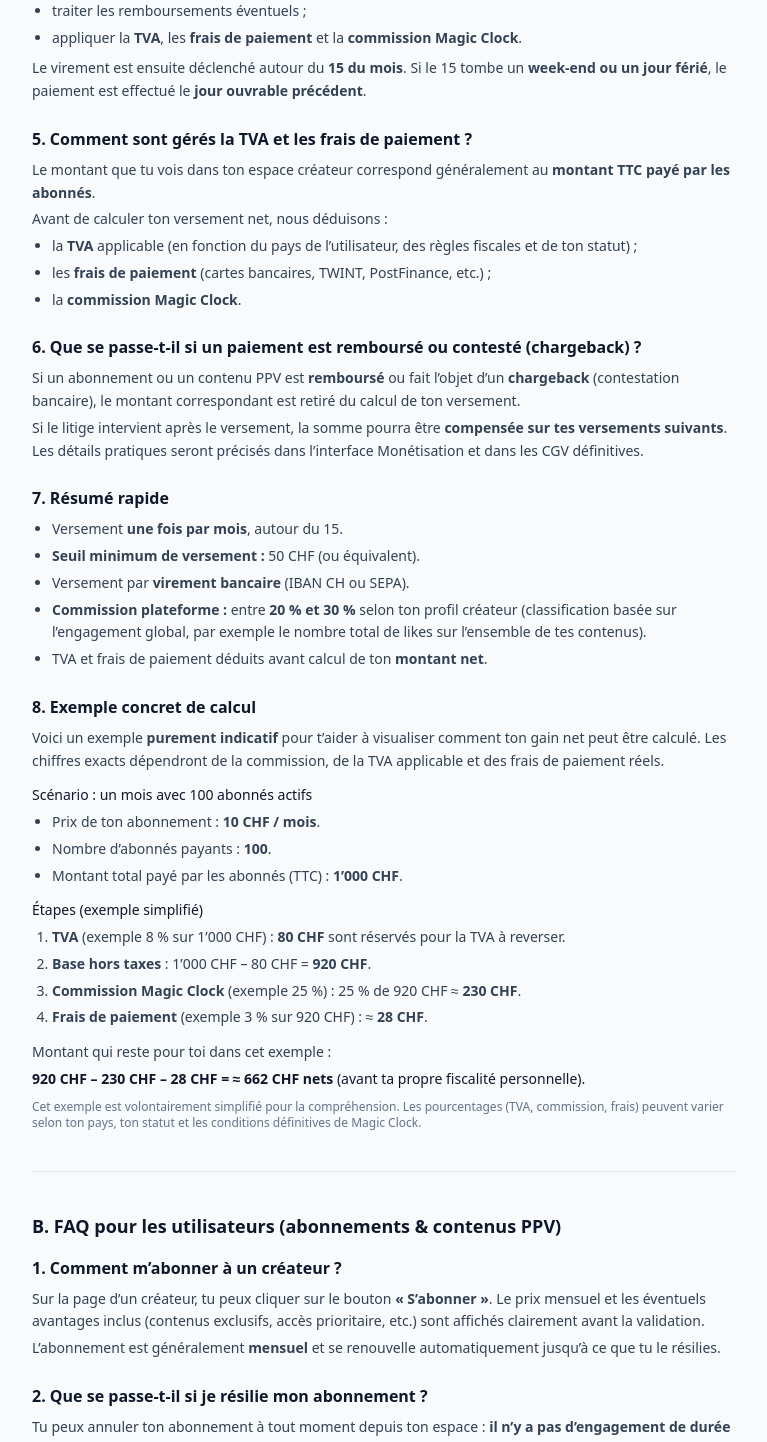
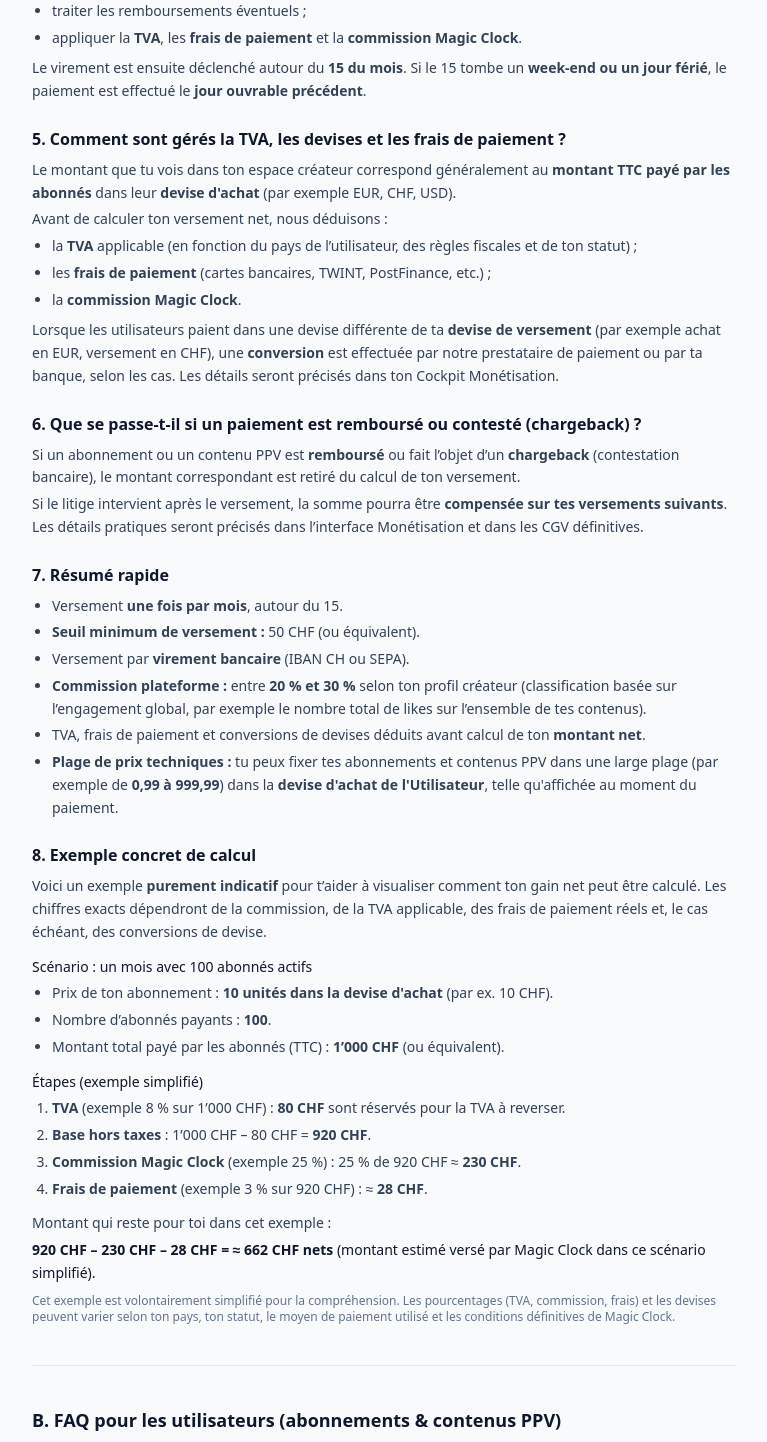
Before and after one commit to welcome-magic-clock/magic-clock-web-mvp, a Next.js app: page /legal/faq in a window 1280 px wide. Shown: the part 760-2202 px from the top of the page, without its empty margins (384-1151 px from the left). Built offline with nearby package versions, Linux system fonts and the light colour scheme.

Commit message:
Update page.tsx

```diff
--- a/app/legal/faq/page.tsx
+++ b/app/legal/faq/page.tsx
@@ -1,5 +1,3 @@
-// app/legal/faq/page.tsx
-
 export const metadata = {
   title: "FAQ – Magic Clock",
 };
@@ -120,11 +118,13 @@ export default function LegalFAQPage() {
           {/* 5. TVA & frais */}
           <section className="mt-6">
             <h3 className="text-base font-semibold text-slate-900">
-              5. Comment sont gérés la TVA et les frais de paiement&nbsp;?
+              5. Comment sont gérés la TVA, les devises et les frais de paiement&nbsp;?
             </h3>
             <p className="mt-2">
               Le montant que tu vois dans ton espace créateur correspond
-              généralement au <strong>montant TTC payé par les abonnés</strong>.
+              généralement au <strong>montant TTC payé par les abonnés</strong>{" "}
+              dans leur <strong>devise d&apos;achat</strong> (par exemple EUR,
+              CHF, USD).
             </p>
             <p className="mt-1">
               Avant de calculer ton versement net, nous déduisons :
@@ -142,6 +142,13 @@ export default function LegalFAQPage() {
                 la <strong>commission Magic Clock</strong>.
               </li>
             </ul>
+            <p className="mt-2">
+              Lorsque les utilisateurs paient dans une devise différente de ta{" "}
+              <strong>devise de versement</strong> (par exemple achat en EUR,
+              versement en CHF), une <strong>conversion</strong> est effectuée
+              par notre prestataire de paiement ou par ta banque, selon les
+              cas. Les détails seront précisés dans ton Cockpit Monétisation.
+            </p>
           </section>
 
           {/* 6. Remboursements / litiges */}
@@ -189,8 +196,15 @@ export default function LegalFAQPage() {
                 contenus).
               </li>
               <li>
-                TVA et frais de paiement déduits avant calcul de ton{" "}
-                <strong>montant net</strong>.
+                TVA, frais de paiement et conversions de devises déduits avant
+                calcul de ton <strong>montant net</strong>.
+              </li>
+              <li>
+                <strong>Plage de prix techniques :</strong> tu peux fixer tes
+                abonnements et contenus PPV dans une large plage (par exemple de{" "}
+                <strong>0,99 à 999,99</strong>) dans la{" "}
+                <strong>devise d&apos;achat de l&apos;Utilisateur</strong>, telle
+                qu&apos;affichée au moment du paiement.
               </li>
             </ul>
           </section>
@@ -203,8 +217,9 @@ export default function LegalFAQPage() {
             <p className="mt-2">
               Voici un exemple <strong>purement indicatif</strong> pour t’aider
               à visualiser comment ton gain net peut être calculé. Les chiffres
-              exacts dépendront de la commission, de la TVA applicable et des
-              frais de paiement réels.
+              exacts dépendront de la commission, de la TVA applicable, des
+              frais de paiement réels et, le cas échéant, des conversions de
+              devise.
             </p>
 
             <p className="mt-3 font-medium text-slate-900">
@@ -212,14 +227,16 @@ export default function LegalFAQPage() {
             </p>
             <ul className="mt-1 list-disc space-y-1 pl-5">
               <li>
-                Prix de ton abonnement : <strong>10&nbsp;CHF / mois</strong>.
+                Prix de ton abonnement :{" "}
+                <strong>10&nbsp;unités dans la devise d&apos;achat</strong>{" "}
+                (par ex. 10&nbsp;CHF).
               </li>
               <li>
                 Nombre d’abonnés payants : <strong>100</strong>.
               </li>
               <li>
                 Montant total payé par les abonnés (TTC) :{" "}
-                <strong>1’000&nbsp;CHF</strong>.
+                <strong>1’000&nbsp;CHF</strong> (ou équivalent).
               </li>
             </ul>
 
@@ -253,14 +270,16 @@ export default function LegalFAQPage() {
               920&nbsp;CHF – 230&nbsp;CHF – 28&nbsp;CHF ={" "}
               <strong>≈ 662&nbsp;CHF nets</strong>{" "}
               <span className="font-normal">
-                (avant ta propre fiscalité personnelle).
+                (montant estimé versé par Magic Clock dans ce scénario
+                simplifié).
               </span>
             </p>
 
             <p className="mt-2 text-xs text-slate-500">
               Cet exemple est volontairement simplifié pour la compréhension.
-              Les pourcentages (TVA, commission, frais) peuvent varier selon ton
-              pays, ton statut et les conditions définitives de Magic Clock.
+              Les pourcentages (TVA, commission, frais) et les devises peuvent
+              varier selon ton pays, ton statut, le moyen de paiement utilisé et
+              les conditions définitives de Magic Clock.
             </p>
           </section>
         </section>
@@ -286,7 +305,9 @@ export default function LegalFAQPage() {
               Sur la page d’un créateur, tu peux cliquer sur le bouton{" "}
               <strong>« S’abonner »</strong>. Le prix mensuel et les éventuels
               avantages inclus (contenus exclusifs, accès prioritaire, etc.)
-              sont affichés clairement avant la validation.
+              sont affichés clairement{" "}
+              <strong>dans ta devise d’achat (devise locale) et toutes taxes comprises</strong>{" "}
+              avant la validation.
             </p>
             <p className="mt-1">
               L’abonnement est généralement <strong>mensuel</strong> et se
@@ -306,9 +327,9 @@ export default function LegalFAQPage() {
             </p>
             <p className="mt-1">
               Lorsque tu résilies, tu gardes en principe l’accès aux contenus
-              de ce créateur jusqu’à la <strong>fin de la période déjà payée</strong>
-              . L’abonnement ne sera simplement pas renouvelé pour le mois
-              suivant.
+              de ce créateur jusqu’à la{" "}
+              <strong>fin de la période déjà payée</strong>. L’abonnement ne
+              sera simplement pas renouvelé pour le mois suivant.
             </p>
             <p className="mt-1">
               Sauf exception prévue par la loi locale, il n’y a pas de
@@ -327,7 +348,9 @@ export default function LegalFAQPage() {
               transformation détaillée, un tutoriel avancé, etc.).
             </p>
             <p className="mt-1">
-              Une fois l’achat effectué et le paiement confirmé, tu obtiens un{" "}
+              Avant de payer, le <strong>prix TTC</strong> est toujours affiché
+              clairement dans ta <strong>devise d&apos;achat</strong>. Une fois
+              l’achat effectué et le paiement confirmé, tu obtiens un{" "}
               <strong>droit d’accès</strong> à ce contenu depuis ton compte
               Magic Clock, selon les conditions définies par le créateur et par
               nos CGV.
```
